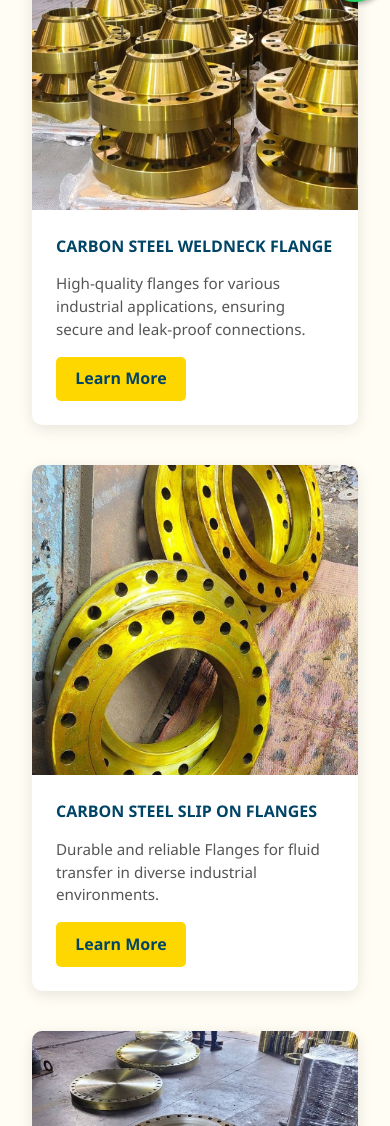
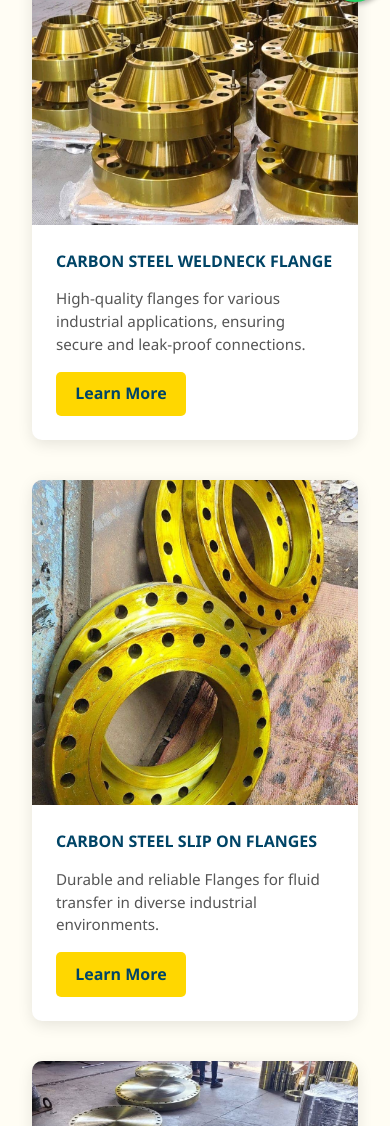
Before and after one commit to seemakhan1234/popular-fittings, a plain HTML site: page product.html in a window 390 px wide. Shown: the part 772-1898 px from the top of the page. Drawn offline with Linux system fonts and the light colour scheme.

Commit message:
Update product.html

```diff
--- a/product.html
+++ b/product.html
@@ -205,7 +205,7 @@
             }
 
             .product-item img {
-                height: 310px; /* Adjust image height for mobile */
+                height: 325px; /* Adjust image height for mobile */
             }
 
             .product-info h3 {
```
